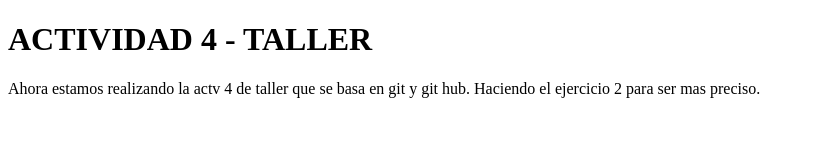
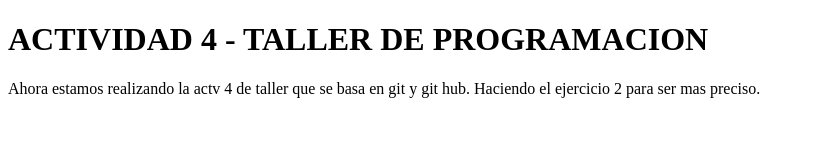
Before and after one commit to Facu-Alarcon/tp-git-alarcon, a plain HTML site: page index.html in a window 1280 px wide. Shown: the whole page, without its empty margins (0-815 px from the left). Drawn offline with Linux system fonts and the light colour scheme.

Commit message:
Titulo completado  y arreglado

```diff
--- a/index.html
+++ b/index.html
@@ -7,7 +7,7 @@
 </head>
 <body>
     <h1>
-        ACTIVIDAD 4 - TALLER
+        ACTIVIDAD 4 - TALLER DE PROGRAMACION
     </h1>
     <p>
         Ahora estamos realizando la actv 4 de taller que se basa en git y git hub. Haciendo el ejercicio 2 para ser mas preciso.
```
